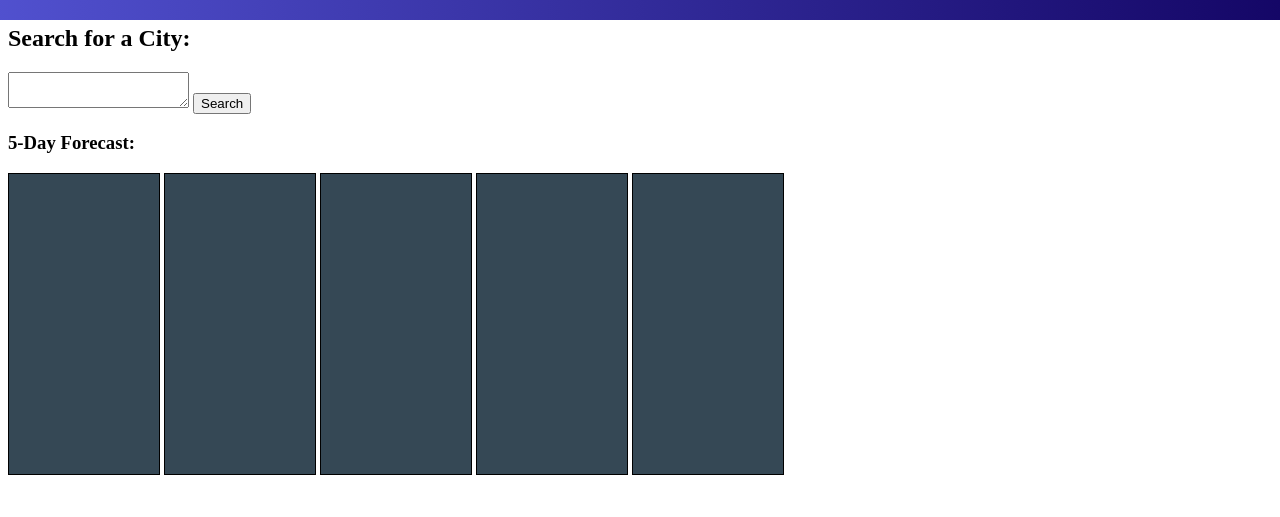
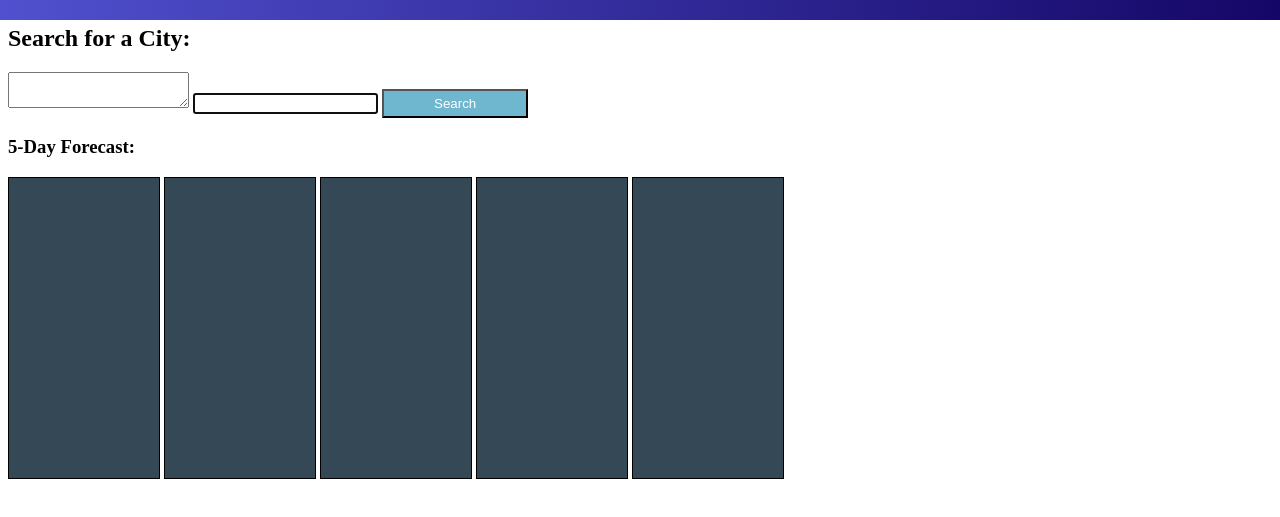
Before and after one commit to heatherviolet/weather-dashboard, a plain HTML site: page index.html in a window 1280 px wide. Shown: the part 55-572 px from the top of the page. Drawn offline with Linux system fonts and the light colour scheme.

Commit message:
CSS HTML updates and start of js API call

```diff
--- a/assets/script.js
+++ b/assets/script.js
@@ -0,0 +1,33 @@
+var getWeather = function() {
+
+    fetch("https://api.openweathermap.org/data/2.5/onecall?lat={lat}&lon={lon}&exclude={part}&appid={API key}").then(function(response) {
+    response.json().then(function(data) {
+    console.log(data);
+    });
+ });
+
+};
+
+
+//var userSearchEl = document.querySelector("#search-form")
+
+//var searchSubmissionHandler = function(event) {
+  //  event.preventDefault();
+    //console.log(event);
+//}
+
+// userSearchEl.addEventListener("search", searchSubmissionHandler);
+
+//fetch("https://api.openweathermap.org/data/2.5/onecall?lat={lat}&lon={lon}&exclude={part}&appid={API key}")
+   // .then(response => {
+  //      return response.json();
+   // }).then(data =>{
+   //     console.log(data);
+  //  })
+
+
+//var getCurrentWeather = function(repo) {
+  //  console.log(repo);
+
+    //var apiUrl = "api.openweathermap.org/data/2.5/onecall?lat=38.8&lon=12.09&callback=test";
+//};
--- a/assets/style.css
+++ b/assets/style.css
@@ -15,3 +15,9 @@
     display: inline-block;
     background-color: rgb(53, 72, 85);
   }
+
+  .searchBtn {
+      color: white;
+      background-color: rgb(110, 183, 207);
+      padding: 5px 50px 5px 50px
+  }
--- a/index.html
+++ b/index.html
@@ -21,7 +21,8 @@
     </h2>
     <textarea class="col-md-10 description">
     </textarea>
-    <button class="col-md-1 searchBtn" type="button">
+    <input name="city" type="text" autofocus="true" class="form-input" />
+    <button class="col-md-1 searchBtn" type="search">
     Search</button>
   </div>
 
```
